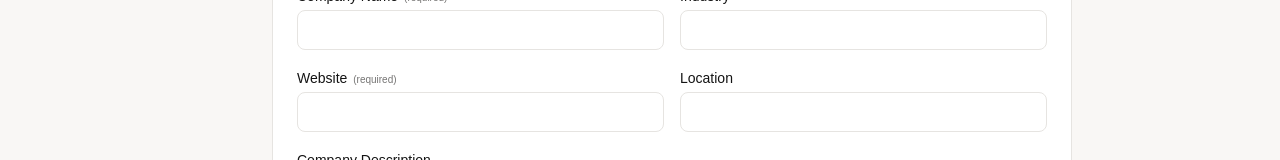
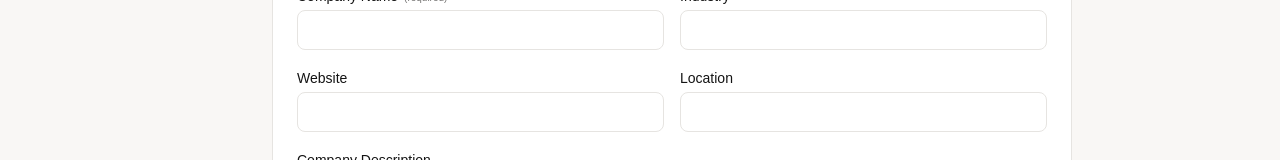
Before and after one commit to yuvarajk2109/placement-portal-app, a Vue app in the folder frontend/: page /register/company in a window 1280 px wide. Shown: the part 181-341 px from the top of the page. Built offline with nearby package versions, Linux system fonts and the light colour scheme.

Commit message:
fix: Website not a mandatory field

```diff
--- a/frontend/src/views/RegisterCompanyPage.vue
+++ b/frontend/src/views/RegisterCompanyPage.vue
@@ -17,7 +17,7 @@
                 </div>
                 <div class="form-group flex gap-16">
                     <div class="flex-1">
-                        <label class="form-label" for="website">Website <span class="required">(required)</span></label>
+                        <label class="form-label" for="website">Website</label>
                         <input id="website" v-model="form.website" type="url" class="form-input">
                     </div>
                     <div class="flex-1">
```
